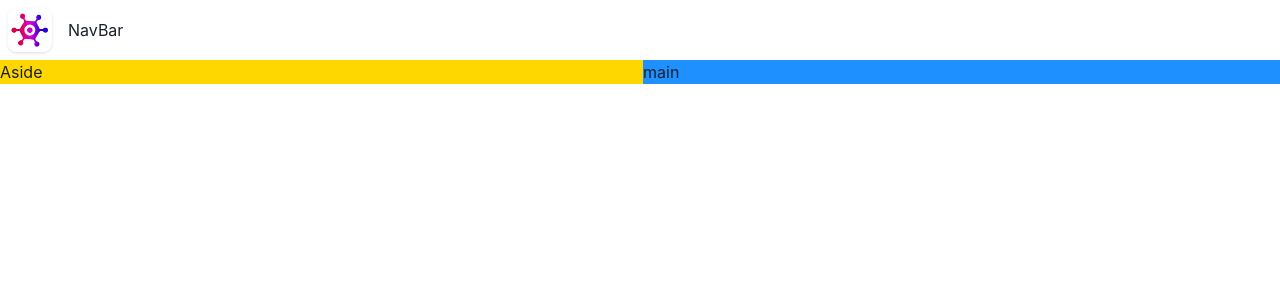
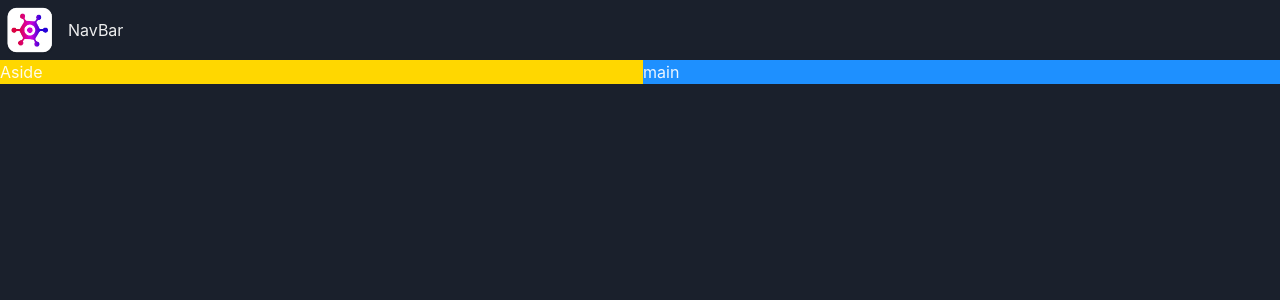
Before and after one commit to AmrutaJay/game-newhub, a React (Vite) app: page / in a window 1280 px wide. Shown: the top 300 px of the page. Built offline with nearby package versions, Linux system fonts and the light colour scheme.

Commit message:
implement dark mode

```diff
--- a/src/main.tsx
+++ b/src/main.tsx
@@ -1,14 +1,16 @@
 import React from 'react'
 import ReactDOM from 'react-dom/client'
-import { ChakraProvider } from '@chakra-ui/react'
+import { ChakraProvider, ColorModeScript } from '@chakra-ui/react'
 import App from './App'
+import theme from './theme'
 import './index.css'
 
 
 
 ReactDOM.createRoot(document.getElementById('root') as HTMLElement).render(
   <React.StrictMode>
-    <ChakraProvider>
+    <ChakraProvider theme={theme}>
+      <ColorModeScript initialColorMode={theme.config.initialColorMode} />
      <App />
     </ChakraProvider>
    </React.StrictMode>,
--- /dev/null
+++ b/src/theme.ts
@@ -0,0 +1,9 @@
+import { extendTheme, ThemeConfig } from "@chakra-ui/react";
+
+const config: ThemeConfig = {
+    initialColorMode: 'dark'
+};
+
+const theme = extendTheme({ config });
+
+export default theme;
```
